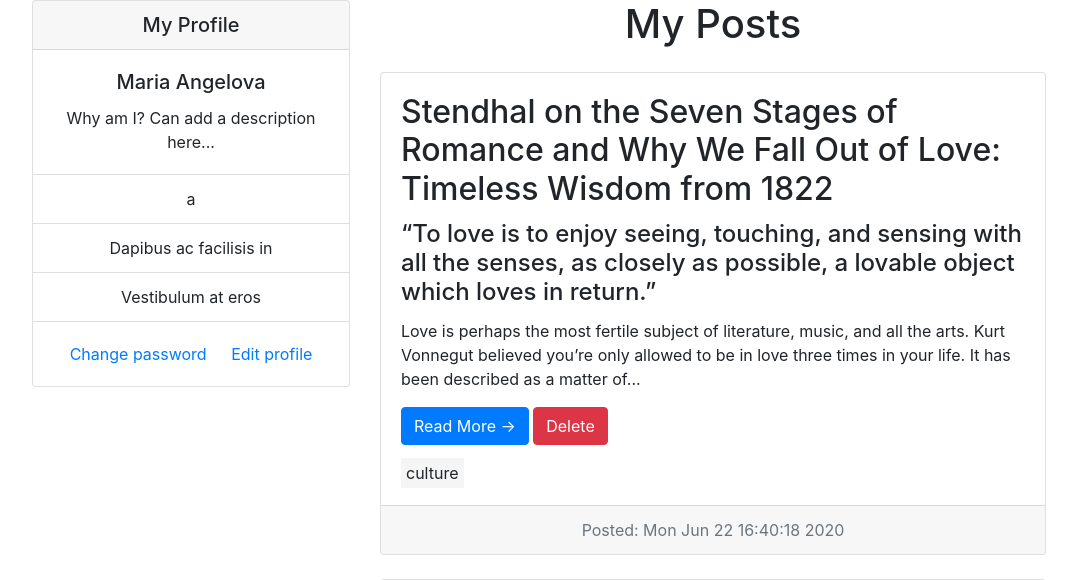
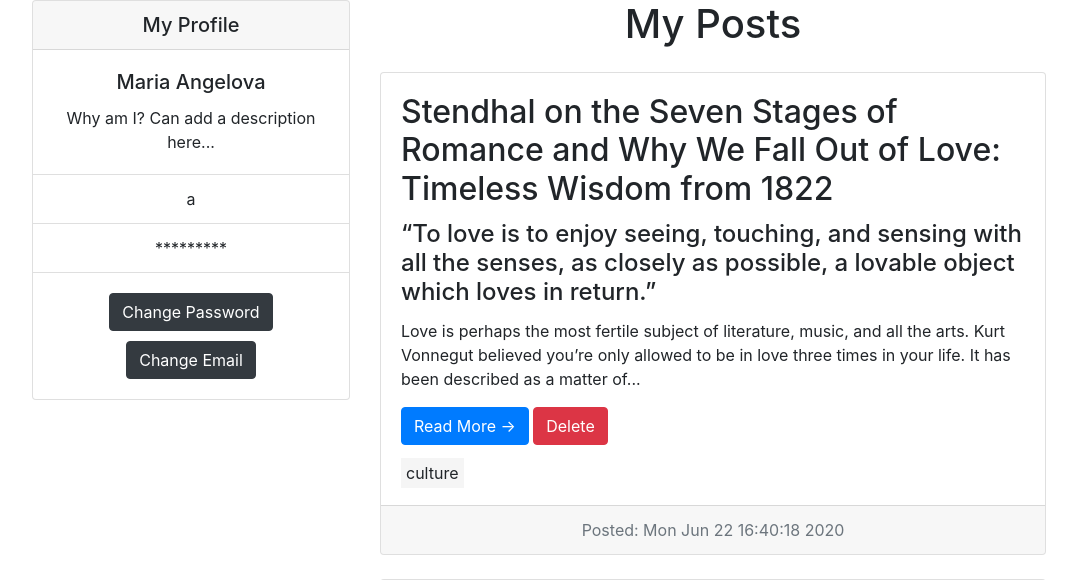
Before and after one commit to mariazangelova/flask-blog-app, a Flask app: page /myprofile in a window 1280 px wide. Shown: the part 146-726 px from the top of the page, without its empty margins (101-1178 px from the left). Run offline with Flask 2, Linux system fonts and the light colour scheme; a user stored in the database is signed in; data comes from the database, SQL or seed files in the repository; both versions use the stored data as it was after the commit; some libraries are stand-ins or nearby versions.

Commit message:
Edit user password and email

```diff
--- a/app.py
+++ b/app.py
@@ -20,7 +20,7 @@ app = Flask(__name__)
 app.config["TEMPLATES_AUTO_RELOAD"] = True
 
 app.config['SQLALCHEMY_DATABASE_URI'] = 'sqlite:///blog.db'
-app.config['SQLALCHEMY_TRACK_MODIFICATION'] = False
+app.config['SQLALCHEMY_TRACK_MODIFICATIONS'] = False
 #app.config['SECRET_KEY'] = "secret key"
 
 #db = SQLAlchemy(app)
@@ -40,6 +40,10 @@ app.config["SESSION_FILE_DIR"] = mkdtemp()
 app.config["SESSION_PERMANENT"] = False
 app.config["SESSION_TYPE"] = "filesystem"
 Session(app)
+
+@app.route("/about")
+def about():
+    return render_template("about.html")
 
 @app.route("/", methods=['GET'])
 @app.route('/posts')
@@ -75,10 +79,19 @@ def profile():
     allcategories = Category.query.all()
     return render_template("profile.html", user=user, posts=posts, categories=allcategories)
 
-@app.route("/about")
-def about():
+@app.route("/editprofile", methods=["POST"])
+def editprofile():
+    data = request.get_json("value")
+    user = User.query.filter_by(id=session.get("user_id")).first()
+    if data["type"] == "password":
+        new_password = data["value"]
+        new_hash = generate_password_hash(new_password)
+        user.password = new_hash
+    else:
+        new_email = data["value"]
+        user.email = new_email
+    db.session.commit()
     return render_template("about.html")
-
 
 @app.route("/login", methods=["GET", "POST"])
 def login():
--- /dev/null
+++ b/static/index.js
@@ -0,0 +1,62 @@
+function changepassword() {
+  const button = document.getElementById("password-button");
+  if (button.innerText === "Change Password") {
+    button.innerHTML = "Save";
+    button.className = "btn btn-success";
+    const input = document.createElement("input");
+    input.setAttribute("type", "password");
+    input.setAttribute("name", "password");
+    input.setAttribute("placeholder", "Type new password");
+    input.setAttribute("id", "change-password");
+    input.setAttribute("class", "form-control");
+    const text = document.getElementById("change-password");
+    text.replaceWith(input);
+  } else {
+    const text = document.createElement("li");
+    text.setAttribute("id", "change-password");
+    text.setAttribute("class", "list-group-item");
+    text.innerHTML = "PASSWORD";
+    const input = document.getElementById("change-password");
+    input.replaceWith(text);
+    button.innerHTML = "Change Password";
+    button.className = "btn btn-dark";
+    const xhr = new XMLHttpRequest();
+    const url = "http://127.0.0.1:5000/editprofile";
+    xhr.open("POST", url, true);
+    // xhr.setRequestHeader("Content-Type", "application/json");
+    xhr.send(
+      JSON.stringify({
+        value: input.value,
+        type: "password",
+      })
+    );
+  }
+}
+function changeemail() {
+  const button = document.getElementById("email-button");
+  if (button.innerText === "Change Email") {
+    button.innerHTML = "Save";
+    button.className = "btn btn-success";
+    const input = document.createElement("input");
+    input.setAttribute("type", "email");
+    input.setAttribute("name", "email");
+    input.setAttribute("placeholder", "Type new email");
+    input.setAttribute("id", "change-email");
+    input.setAttribute("class", "form-control");
+    const text = document.getElementById("email");
+    text.replaceWith(input);
+  } else {
+    const input = document.getElementById("change-email");
+    const xhr = new XMLHttpRequest();
+    const url = "http://127.0.0.1:5000/editprofile";
+    xhr.open("POST", url, true);
+    // xhr.setRequestHeader("Content-Type", "application/json");
+    xhr.send(
+      JSON.stringify({
+        value: input.value,
+        type: "email",
+      })
+    );
+    location.reload();
+  }
+}
--- a/templates/layout.html
+++ b/templates/layout.html
@@ -17,6 +17,7 @@
     <script src="https://code.jquery.com/jquery-3.3.1.min.js"></script>
     <script src="https://cdnjs.cloudflare.com/ajax/libs/popper.js/1.14.3/umd/popper.min.js"></script>
     <script src="https://maxcdn.bootstrapcdn.com/bootstrap/4.1.3/js/bootstrap.min.js"></script>
+    <script src="{{ url_for('static', filename='index.js') }}"></script>
 
     <title>FIGURING SPACE</title>
   </head>
--- a/templates/profile.html
+++ b/templates/profile.html
@@ -10,15 +10,29 @@
             Why am I? Can add a description here...
           </p>
         </div>
+        <!-- <form action="/editprofile" method="post"> -->
         <ul class="list-group list-group-flush">
-          <li class="list-group-item">{{user.email}}</li>
-          <li class="list-group-item">Dapibus ac facilisis in</li>
-          <li class="list-group-item">Vestibulum at eros</li>
+          <li class="list-group-item" id="email">{{user.email}}</li>
+          <li class="list-group-item" id="change-password">*********</li>
         </ul>
         <div class="card-body">
-          <a href="#" class="card-link">Change password</a>
-          <a href="#" class="card-link">Edit profile</a>
+          <button
+            onClick="changepassword()"
+            id="password-button"
+            class="btn btn-dark"
+            style="margin-bottom: 10px;"
+          >
+            Change Password
+          </button>
+          <button
+            onClick="changeemail()"
+            id="email-button"
+            class="btn btn-dark"
+          >
+            Change Email
+          </button>
         </div>
+        <!-- </form> -->
       </div>
     </div>
     <div class="col-md-8">
```
Also changed, not shown: blog.db.
